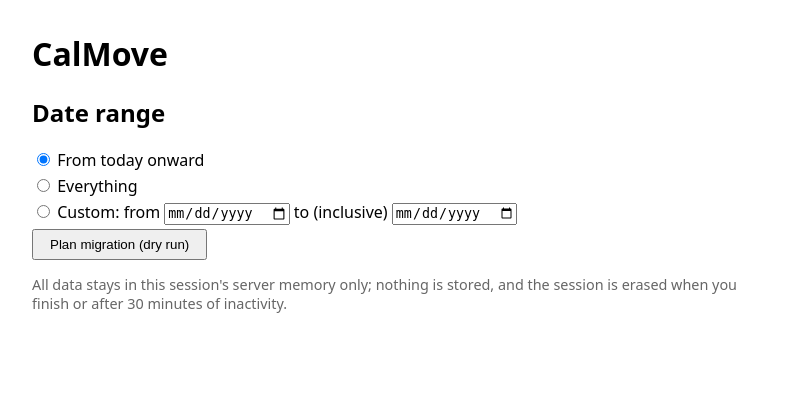
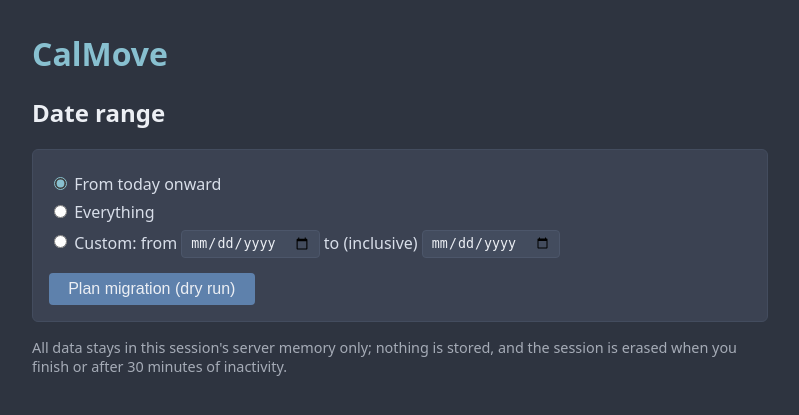
Before and after one commit to p1x3l4rtd3v/CalMove, a Python web app: template src/calmove/web/templates/range.html in a window 1280 px wide. Shown: the top 415 px of the page, without its empty margins (240-1039 px from the left). Run offline with Jinja, Linux system fonts and the light colour scheme; the template is opened without the code that fills it, so the values that code supplies are empty.

Commit message:
Style the web wizard with the Nord palette
Polar Night surfaces, Snow Storm text, Frost accents for headings and
focus states, Aurora red for errors; forms as cards, Nord-tinted inputs
and buttons. All colors via CSS custom properties in base.html; no CSP
change (inline styles were already allowed).

```diff
--- a/src/calmove/web/templates/base.html
+++ b/src/calmove/web/templates/base.html
@@ -6,13 +6,49 @@
   <title>CalMove</title>
   {% block head %}{% endblock %}
   <style>
-    body { font-family: system-ui, sans-serif; max-width: 46rem; margin: 2rem auto; padding: 0 1rem; }
-    table { border-collapse: collapse; margin: 1rem 0; }
-    th, td { border: 1px solid #bbb; padding: .3rem .7rem; text-align: left; }
-    .error { color: #b00020; }
-    .muted { color: #666; font-size: .9rem; }
-    button { padding: .4rem 1rem; }
-    label { display: block; margin: .25rem 0; }
+    /* Nord color palette (nordtheme.com, MIT) */
+    :root {
+      --nord0: #2e3440; --nord1: #3b4252; --nord2: #434c5e; --nord3: #4c566a;
+      --nord4: #d8dee9; --nord5: #e5e9f0; --nord6: #eceff4;
+      --nord7: #8fbcbb; --nord8: #88c0d0; --nord9: #81a1c1; --nord10: #5e81ac;
+      --nord11: #bf616a; --nord12: #d08770; --nord13: #ebcb8b; --nord14: #a3be8c;
+    }
+    body {
+      font-family: system-ui, sans-serif;
+      max-width: 46rem; margin: 2rem auto; padding: 0 1rem;
+      background: var(--nord0); color: var(--nord4);
+    }
+    h1 { color: var(--nord8); }
+    h2 { color: var(--nord6); }
+    a { color: var(--nord8); }
+    table {
+      border-collapse: collapse; margin: 1rem 0;
+      background: var(--nord1); border-radius: 4px;
+    }
+    th, td { border: 1px solid var(--nord3); padding: .35rem .8rem; text-align: left; }
+    th { color: var(--nord7); font-weight: 600; }
+    .error { color: var(--nord11); }
+    .muted { color: var(--nord4); opacity: .7; font-size: .9rem; }
+    form {
+      background: var(--nord1); border: 1px solid var(--nord2);
+      border-radius: 6px; padding: 1rem; margin: 1rem 0;
+    }
+    label { display: block; margin: .4rem 0; }
+    input[type="text"], input[type="date"] {
+      background: var(--nord2); color: var(--nord6);
+      border: 1px solid var(--nord3); border-radius: 4px; padding: .3rem .5rem;
+    }
+    input[type="text"]:focus, input[type="date"]:focus {
+      outline: 2px solid var(--nord8); outline-offset: 0;
+    }
+    input[type="radio"], input[type="checkbox"] { accent-color: var(--nord8); }
+    button {
+      background: var(--nord10); color: var(--nord6);
+      border: none; border-radius: 4px; padding: .45rem 1.2rem;
+      font-size: 1rem; cursor: pointer; margin-top: .5rem;
+    }
+    button:hover { background: var(--nord9); }
+    ul { line-height: 1.5; }
   </style>
 </head>
 <body>
```
